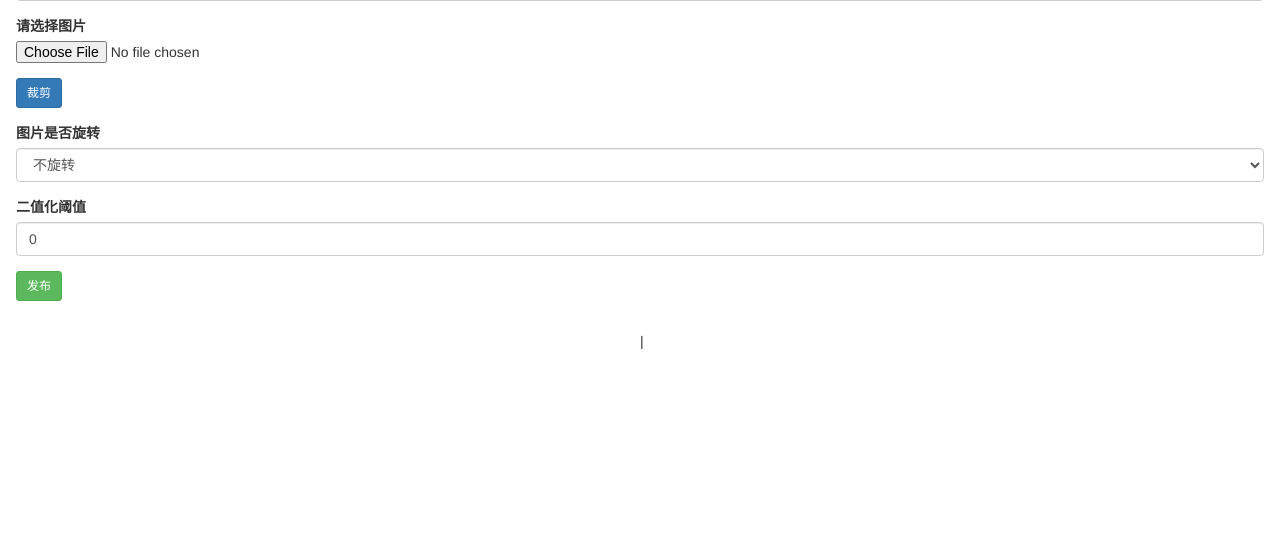
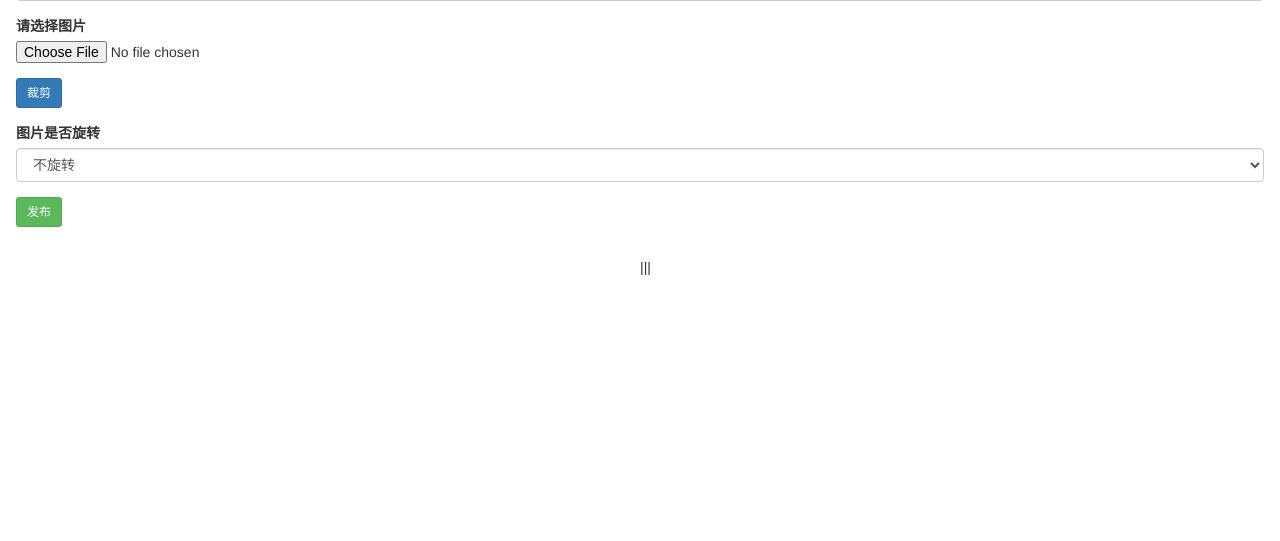
Before and after one commit to xi-mad/frame, a Flask app: page /image in a window 1280 px wide. Shown: the part 137-678 px from the top of the page. After the commit the page ends 412 px from the top, so only its background shows below. Run offline with Flask 2, Linux system fonts and the light colour scheme; some libraries are stand-ins or nearby versions.

Commit message:
去掉二值化

```diff
--- a/app.py
+++ b/app.py
@@ -17,22 +17,11 @@ if is_pi:
 app = Flask(__name__)
 
 
-def show(img, transpose, threshold):
+def show(img, transpose):
     _transpose = int(transpose)
-    _threshold = int(threshold)
     if _transpose != 0:
         img = img.transpose(_transpose)
-    img = img.convert('L')
-    if _threshold != 0:
-        w, h = img.size
-        pixels = img.load()
-        for x in range(w):
-            for y in range(h):
-                pix = pixels[x, y]
-                pixels[x, y] = 1 if pix > _threshold else 0
-    else:
-        img.convert(mode='1', dither=Image.FLOYDSTEINBERG)
-
+    img.convert(mode='1', dither=Image.FLOYDSTEINBERG)
     if is_pi:
         epd.Clear()
         img = img.resize((epd.width, epd.height))
@@ -53,12 +42,11 @@ def image():
 def api_image():
     upload_file = request.files['image']
     transpose = request.form.get('transpose')
-    threshold = request.form.get('threshold')
     filename = os.path.join(mode['image_path'], str(uuid.uuid4()) + '.jpg')
     upload_file.save(filename)
 
     img = Image.open(upload_file.stream)
-    show(img, transpose, threshold)
+    show(img, transpose)
 
     return jsonify({
         'msg': '上传成功'
--- a/templates/image.html
+++ b/templates/image.html
@@ -39,10 +39,6 @@
                 </select>
             </div>
             <div class="form-group">
-                <label for="threshold">二值化阈值</label>
-                <input type="number" class="form-control" id="threshold" value="0" >
-            </div>
-            <div class="form-group">
                 <button class="btn btn-success btn-sm" id="push">发布</button>
             </div>
 
@@ -50,7 +46,7 @@
 
         <div class="panel-body">
             <div class="col-sm-6" id="crop-image" style="height: 800px;"></div>
-            |
+            |||
             <div class="col-sm-6" id="crop-preview"></div>
         </div>
 
@@ -87,7 +83,6 @@
                 const formData = new FormData();
                 formData.append('image', blob);
                 formData.append('transpose', $('#transpose').val())
-                formData.append('threshold', $('#threshold').val())
 
                 $.ajax('/api/image', {
                     method: 'POST',
```
